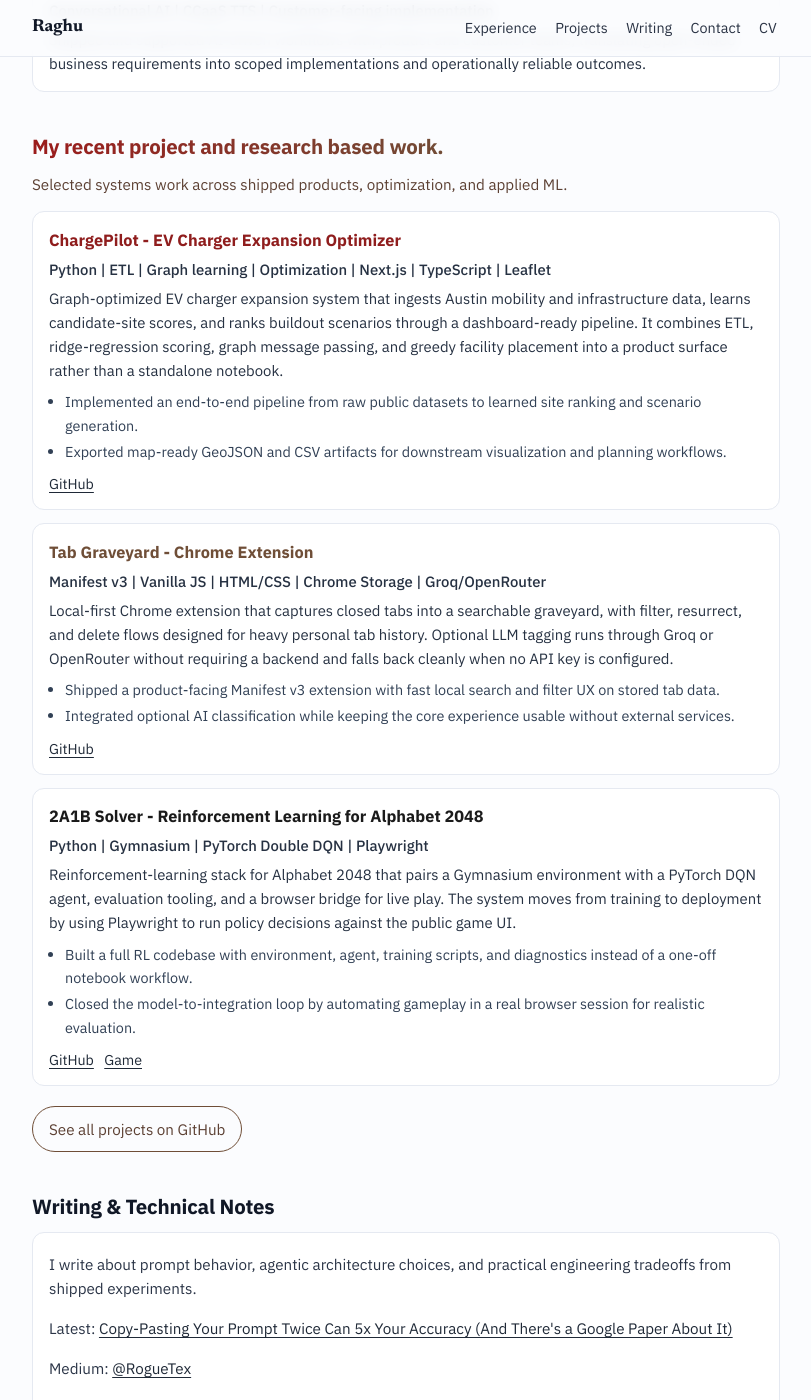
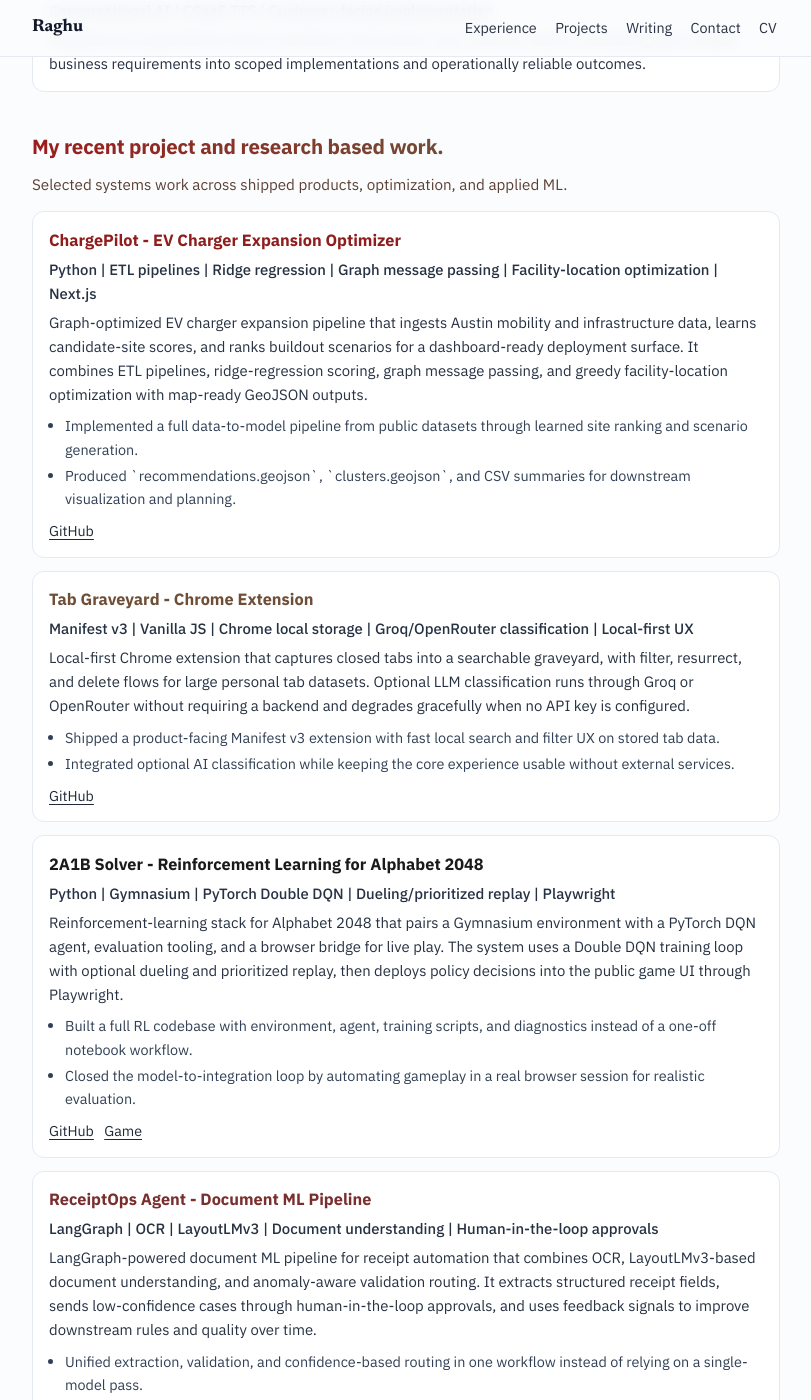
Before and after one commit to RogueTex/RogueTex.github.io, a Jekyll site: the page index.html, which Jekyll copies as it is, in a window 1280 px wide and 1400 px high, scrolled down 573 px. Shown: the whole window, without its empty margins (234-1045 px from the left). Built offline with Jekyll 4.4.1, drawn with Linux system fonts in a browser that asks for light colours; some of the changed text lies outside the part shown.

Commit message:
Add document ML project and deepen projects section copy.
Expand the homepage projects section with the verified LangGraph receipt pipeline and tighten the existing project cards with more specific ML and systems language.

Made-with: Cursor

```diff
--- a/index.html
+++ b/index.html
@@ -70,13 +70,13 @@
       <div class="project-list">
         <article class="project-item">
           <h3 style="color: #8f1d1d;">ChargePilot - EV Charger Expansion Optimizer</h3>
-          <p class="project-meta">Python | ETL | Graph learning | Optimization | Next.js | TypeScript | Leaflet</p>
+          <p class="project-meta">Python | ETL pipelines | Ridge regression | Graph message passing | Facility-location optimization | Next.js</p>
           <p>
-            Graph-optimized EV charger expansion system that ingests Austin mobility and infrastructure data, learns candidate-site scores, and ranks buildout scenarios through a dashboard-ready pipeline. It combines ETL, ridge-regression scoring, graph message passing, and greedy facility placement into a product surface rather than a standalone notebook.
+            Graph-optimized EV charger expansion pipeline that ingests Austin mobility and infrastructure data, learns candidate-site scores, and ranks buildout scenarios for a dashboard-ready deployment surface. It combines ETL pipelines, ridge-regression scoring, graph message passing, and greedy facility-location optimization with map-ready GeoJSON outputs.
           </p>
           <ul class="impact-list">
-            <li>Implemented an end-to-end pipeline from raw public datasets to learned site ranking and scenario generation.</li>
-            <li>Exported map-ready GeoJSON and CSV artifacts for downstream visualization and planning workflows.</li>
+            <li>Implemented a full data-to-model pipeline from public datasets through learned site ranking and scenario generation.</li>
+            <li>Produced `recommendations.geojson`, `clusters.geojson`, and CSV summaries for downstream visualization and planning.</li>
           </ul>
           <div class="link-row">
             <a href="https://github.com/RogueTex/ChargePilot-EV-Optimizer" target="_blank" rel="noopener noreferrer">GitHub</a>
@@ -85,9 +85,9 @@
 
         <article class="project-item">
           <h3 style="color: #6f4e37;">Tab Graveyard - Chrome Extension</h3>
-          <p class="project-meta">Manifest v3 | Vanilla JS | HTML/CSS | Chrome Storage | Groq/OpenRouter</p>
+          <p class="project-meta">Manifest v3 | Vanilla JS | Chrome local storage | Groq/OpenRouter classification | Local-first UX</p>
           <p>
-            Local-first Chrome extension that captures closed tabs into a searchable graveyard, with filter, resurrect, and delete flows designed for heavy personal tab history. Optional LLM tagging runs through Groq or OpenRouter without requiring a backend and falls back cleanly when no API key is configured.
+            Local-first Chrome extension that captures closed tabs into a searchable graveyard, with filter, resurrect, and delete flows for large personal tab datasets. Optional LLM classification runs through Groq or OpenRouter without requiring a backend and degrades gracefully when no API key is configured.
           </p>
           <ul class="impact-list">
             <li>Shipped a product-facing Manifest v3 extension with fast local search and filter UX on stored tab data.</li>
@@ -100,9 +100,9 @@
 
         <article class="project-item">
           <h3 style="color: #1a1a1a;">2A1B Solver - Reinforcement Learning for Alphabet 2048</h3>
-          <p class="project-meta">Python | Gymnasium | PyTorch Double DQN | Playwright</p>
+          <p class="project-meta">Python | Gymnasium | PyTorch Double DQN | Dueling/prioritized replay | Playwright</p>
           <p>
-            Reinforcement-learning stack for Alphabet 2048 that pairs a Gymnasium environment with a PyTorch DQN agent, evaluation tooling, and a browser bridge for live play. The system moves from training to deployment by using Playwright to run policy decisions against the public game UI.
+            Reinforcement-learning stack for Alphabet 2048 that pairs a Gymnasium environment with a PyTorch DQN agent, evaluation tooling, and a browser bridge for live play. The system uses a Double DQN training loop with optional dueling and prioritized replay, then deploys policy decisions into the public game UI through Playwright.
           </p>
           <ul class="impact-list">
             <li>Built a full RL codebase with environment, agent, training scripts, and diagnostics instead of a one-off notebook workflow.</li>
@@ -111,6 +111,22 @@
           <div class="link-row">
             <a href="https://github.com/RogueTex/2A1B_Solver" target="_blank" rel="noopener noreferrer">GitHub</a>
             <a href="https://roguetex.github.io/2A1BGame/" target="_blank" rel="noopener noreferrer">Game</a>
+          </div>
+        </article>
+
+        <article class="project-item">
+          <h3 style="color: #7a2f2f;">ReceiptOps Agent - Document ML Pipeline</h3>
+          <p class="project-meta">LangGraph | OCR | LayoutLMv3 | Document understanding | Human-in-the-loop approvals</p>
+          <p>
+            LangGraph-powered document ML pipeline for receipt automation that combines OCR, LayoutLMv3-based document understanding, and anomaly-aware validation routing. It extracts structured receipt fields, sends low-confidence cases through human-in-the-loop approvals, and uses feedback signals to improve downstream rules and quality over time.
+          </p>
+          <ul class="impact-list">
+            <li>Unified extraction, validation, and confidence-based routing in one workflow instead of relying on a single-model pass.</li>
+            <li>Captured reviewer feedback to iteratively improve approval thresholds, validation logic, and output reliability.</li>
+          </ul>
+          <div class="link-row">
+            <a href="https://github.com/RogueTex/StreamingDataforModelTraining" target="_blank" rel="noopener noreferrer">GitHub</a>
+            <a href="https://colab.research.google.com/github/RogueTex/StreamingDataforModelTraining/blob/main/NewVerPynbAgent.ipynb" target="_blank" rel="noopener noreferrer">Colab</a>
           </div>
         </article>
       </div>
```
